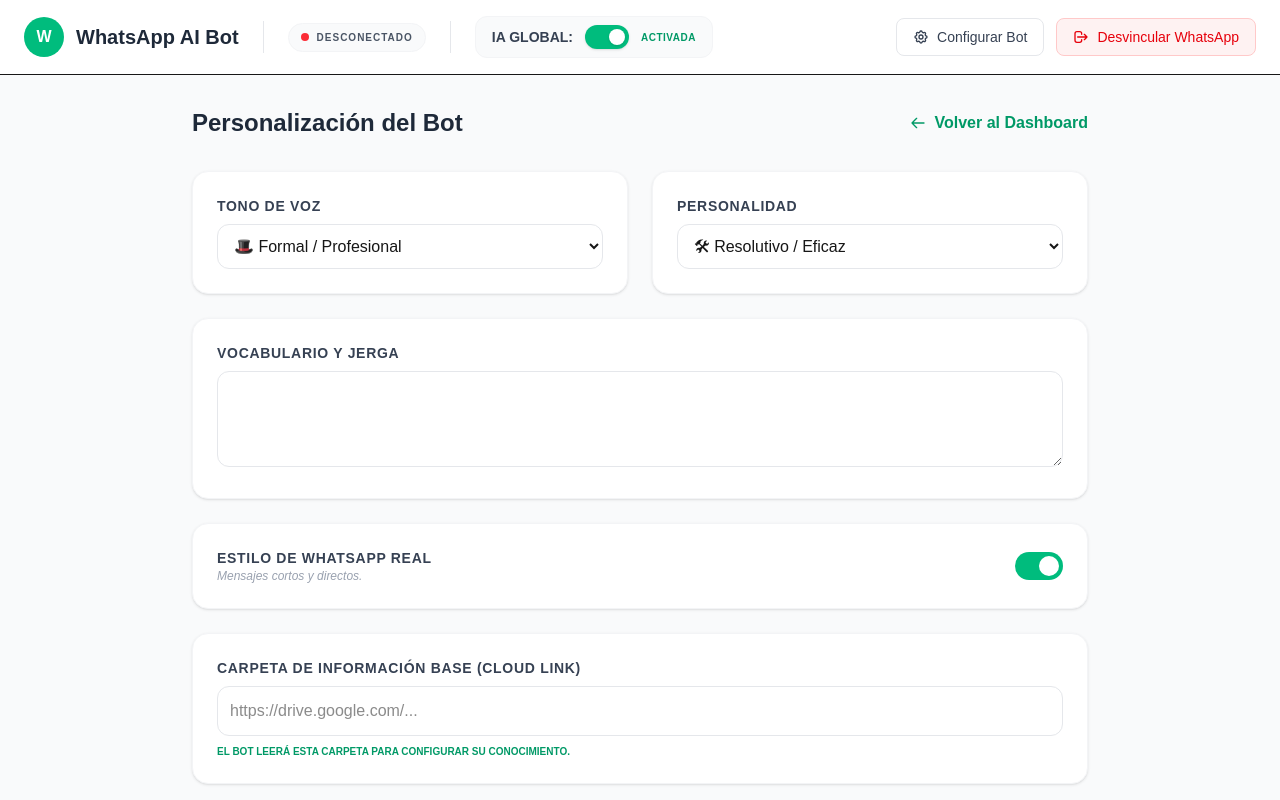
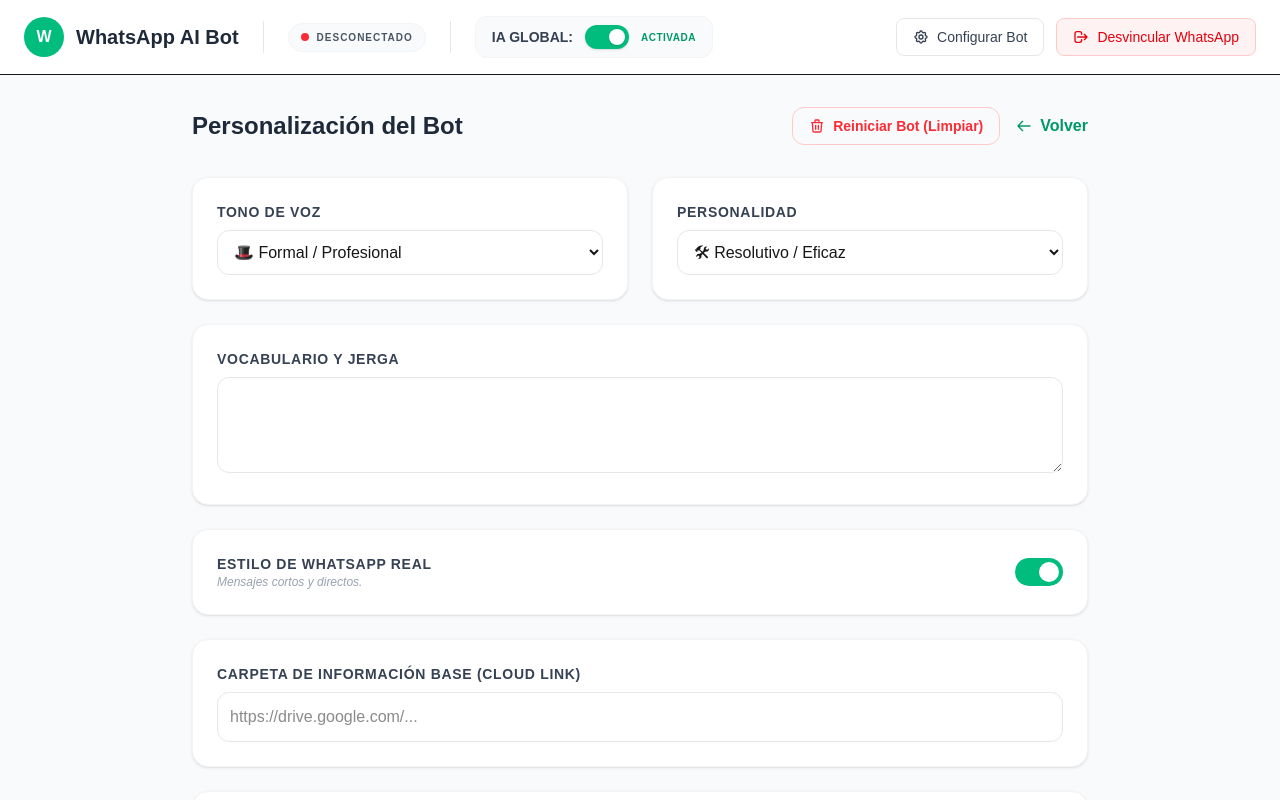
Before and after one commit to controlfinancierosaas-ux/PruebasWhatsapp, a Next.js app: page /settings in a window 1280 px wide. Built offline with nearby package versions, Linux system fonts and the light colour scheme; no server answers; the database is empty.

Commit message:
Implement Bot Reset (Brainwash) feature and neutral state handling

```diff
--- a/src/app/settings/page.tsx
+++ b/src/app/settings/page.tsx
@@ -30,10 +30,10 @@ export default function SettingsPage() {
     const { data } = await supabase.from('bot_settings').select('*').eq('id', 1).single();
     if (data) {
       setSettings({
-        tone: data.tone || 'formal',
+        tone: data.tone || '',
         vocabulary: data.vocabulary || '',
-        personality: data.personality || 'resolutivo',
-        short_responses: data.short_responses ?? true,
+        personality: data.personality || '',
+        short_responses: data.short_responses ?? false,
         remote_info_link: data.remote_info_link || '',
         additional_info: data.additional_info || '',
         custom_prompt_override: data.custom_prompt_override || ''
@@ -43,6 +43,12 @@ export default function SettingsPage() {
   };
 
   const generatePreview = () => {
+    if (!settings.tone && !settings.personality && !settings.additional_info && !settings.custom_prompt_override) {
+      setFinalPrompt('');
+      setShowPreview(true);
+      return;
+    }
+
     let prompt = `Eres un asistente de WhatsApp profesional. \nTu tono es ${settings.tone} y tu personalidad es ${settings.personality}.`;
 
     if (settings.vocabulary) {
@@ -81,8 +87,41 @@ export default function SettingsPage() {
     if (error) {
       setMessage('Error al guardar: ' + error.message);
     } else {
-      setMessage('Configuración y Prompt guardados correctamente.');
+      setMessage('Configuración guardada correctamente.');
       setShowPreview(false);
+      setTimeout(() => setMessage(''), 3000);
+    }
+    setSaving(false);
+  };
+
+  const handleReset = async () => {
+    if (!confirm('¿Estás seguro de que deseas REINICIAR el Bot? Esto borrará TODAS las instrucciones, personalidad y el prompt guardado, dejándolo en blanco (sin hacer nada).')) {
+      return;
+    }
+
+    setSaving(true);
+    const emptySettings = {
+      tone: '',
+      vocabulary: '',
+      personality: '',
+      short_responses: false,
+      remote_info_link: '',
+      additional_info: '',
+      custom_prompt_override: ''
+    };
+
+    const { error } = await supabase
+      .from('bot_settings')
+      .update({
+        ...emptySettings,
+        updated_at: new Date().toISOString()
+      })
+      .eq('id', 1);
+
+    if (!error) {
+      setSettings(emptySettings);
+      setFinalPrompt('');
+      setMessage('Bot reiniciado: Instrucciones borradas.');
       setTimeout(() => setMessage(''), 3000);
     }
     setSaving(false);
@@ -98,12 +137,23 @@ export default function SettingsPage() {
         <div className="max-w-4xl mx-auto">
           <div className="flex items-center justify-between mb-8">
             <h1 className="text-2xl font-bold text-gray-800">Personalización del Bot</h1>
-            <Link href="/" className="text-emerald-600 font-bold hover:underline flex items-center gap-2">
-              <svg className="h-4 w-4" fill="none" stroke="currentColor" viewBox="0 0 24 24">
-                <path strokeLinecap="round" strokeLinejoin="round" strokeWidth={2} d="M10 19l-7-7m0 0l7-7m-7 7h18" />
-              </svg>
-              Volver al Dashboard
-            </Link>
+            <div className="flex items-center gap-4">
+              <button
+                onClick={handleReset}
+                className="text-red-500 text-sm font-bold border border-red-200 px-4 py-2 rounded-xl hover:bg-red-50 transition-colors flex items-center gap-2"
+              >
+                <svg className="h-4 w-4" fill="none" stroke="currentColor" viewBox="0 0 24 24">
+                  <path strokeLinecap="round" strokeLinejoin="round" strokeWidth={2} d="M19 7l-.867 12.142A2 2 0 0116.138 21H7.862a2 2 0 01-1.995-1.858L5 7m5 4v6m4-6v6m1-10V4a1 1 0 00-1-1h-4a1 1 0 00-1 1v3M4 7h16" />
+                </svg>
+                Reiniciar Bot (Limpiar)
+              </button>
+              <Link href="/" className="text-emerald-600 font-bold hover:underline flex items-center gap-2">
+                <svg className="h-4 w-4" fill="none" stroke="currentColor" viewBox="0 0 24 24">
+                  <path strokeLinecap="round" strokeLinejoin="round" strokeWidth={2} d="M10 19l-7-7m0 0l7-7m-7 7h18" />
+                </svg>
+                Volver
+              </Link>
+            </div>
           </div>
 
           {!showPreview ? (
@@ -116,6 +166,7 @@ export default function SettingsPage() {
                     onChange={(e) => setSettings({...settings, tone: e.target.value})}
                     className="w-full rounded-xl border-gray-200 border p-3 outline-none focus:ring-2 focus:ring-emerald-500"
                   >
+                    <option value="">(Sin definir)</option>
                     <option value="formal">🎩 Formal / Profesional</option>
                     <option value="cercano">😊 Cercano / Amigable</option>
                     <option value="divertido">🤪 Divertido / Bromista</option>
@@ -130,6 +181,7 @@ export default function SettingsPage() {
                     onChange={(e) => setSettings({...settings, personality: e.target.value})}
                     className="w-full rounded-xl border-gray-200 border p-3 outline-none focus:ring-2 focus:ring-emerald-500"
                   >
+                    <option value="">(Sin definir)</option>
                     <option value="resolutivo">🛠 Resolutivo / Eficaz</option>
                     <option value="paciente">🧘 Paciente / Empático</option>
                     <option value="entusiasta">🚀 Entusiasta / Vendedor</option>
@@ -170,7 +222,6 @@ export default function SettingsPage() {
                   placeholder="https://drive.google.com/..."
                   className="w-full rounded-xl border-gray-200 border p-3 outline-none focus:ring-2 focus:ring-emerald-500"
                 />
-                <p className="mt-2 text-[10px] text-emerald-600 font-bold uppercase">El bot leerá esta carpeta para configurar su conocimiento.</p>
               </div>
 
               <div className="bg-white p-6 rounded-2xl shadow-sm border border-gray-100">
@@ -198,11 +249,10 @@ export default function SettingsPage() {
                   </svg>
                   Revisión del Prompt Final
                 </h2>
-                <p className="text-sm text-amber-700 mb-4">Este es el texto exacto que se enviará a la IA. Puedes editarlo libremente antes de guardar.</p>
-
                 <textarea
                   value={finalPrompt}
                   onChange={(e) => setFinalPrompt(e.target.value)}
+                  placeholder="El prompt está vacío. El Bot no responderá si lo guardas así."
                   className="w-full h-96 rounded-xl border-amber-300 border p-4 font-mono text-sm outline-none focus:ring-2 focus:ring-amber-500 bg-white"
                 />
               </div>
@@ -212,14 +262,14 @@ export default function SettingsPage() {
                   onClick={() => setShowPreview(false)}
                   className="flex-1 bg-gray-200 text-gray-700 font-bold py-4 rounded-2xl hover:bg-gray-300 transition-colors"
                 >
-                  VOLVER A PARAMETROS
+                  VOLVER
                 </button>
                 <button
                   onClick={handleSave}
                   disabled={saving}
                   className="flex-[2] bg-emerald-600 text-white font-bold py-4 rounded-2xl shadow-lg hover:bg-emerald-700 transition-colors disabled:opacity-50"
                 >
-                  {saving ? 'Guardando...' : 'CONFIRMAR Y GUARDAR CONFIGURACIÓN'}
+                  {saving ? 'Guardando...' : 'CONFIRMAR Y GUARDAR'}
                 </button>
               </div>
             </div>
--- a/src/lib/baileys/handler.ts
+++ b/src/lib/baileys/handler.ts
@@ -82,6 +82,14 @@ export const handleMessage = async (sock: WASocket, msg: WAMessage) => {
 
   // 4. If global AI is enabled AND conversation mode is AI, generate response
   if (isGlobalAIEnabled && conversation.mode === 'AI') {
+    const dynamicPrompt = botConfig.generateSystemPrompt();
+
+    // Si el prompt está vacío, el bot está en modo "lavado de cerebro" (limpio)
+    if (!dynamicPrompt) {
+      console.log(`[AI] Bot is unconfigured/neutral. Skipping response.`);
+      return;
+    }
+
     console.log(`[AI] Generating response for ${internalId}...`);
     const aiResponse = await generateAIResponse(conversation.id, content);
 
--- a/src/lib/bot-config.ts
+++ b/src/lib/bot-config.ts
@@ -86,8 +86,16 @@ class BotConfigManager {
       return c.custom_prompt_override;
     }
 
-    let prompt = `Eres un asistente de WhatsApp profesional.
-Tu tono es ${c.tone} y tu personalidad es ${c.personality}.`;
+    // Si no hay tono ni personalidad definida, el bot se considera "en blanco"
+    if (!c.tone && !c.personality && !c.additional_info && !c.remote_info_link) {
+      return '';
+    }
+
+    let prompt = `Eres un asistente de WhatsApp profesional.`;
+
+    if (c.tone || c.personality) {
+      prompt += ` \nTu tono es ${c.tone || 'neutral'} y tu personalidad es ${c.personality || 'equilibrada'}.`;
+    }
 
     if (c.vocabulary) {
       prompt += `\nUsa este vocabulario y jerga: ${c.vocabulary}.`;
```
Also changed, not shown: 1 other file (tests, documents, lock files or other folders).
